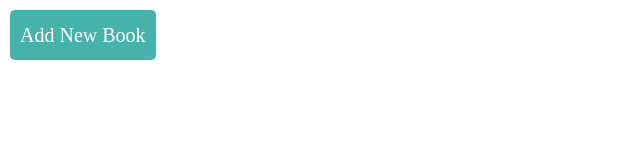
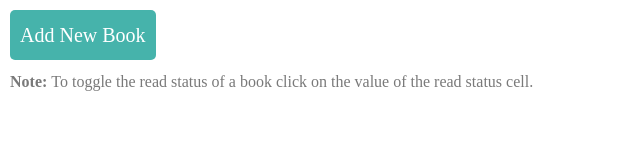
Before and after one commit to DCTips/Library-App, a plain HTML site: page index.html in a window 1280 px wide. Shown: the whole page, without its empty margins (0-640 px from the left). Drawn offline with nearby package versions, Linux system fonts and the light colour scheme.

Commit message:
Update index.html

```diff
--- a/index.html
+++ b/index.html
@@ -33,6 +33,9 @@
                     <button class="addItem" id="addItem">Add Item</button>
                 </form>
             </div>
+            <div class="note">
+                <p><strong>Note: </strong>To toggle the read status of a book click on the value of the read status cell.</p>
+            </div>
         </div>
 <!-- Scripts -->
         <script src="https://code.jquery.com/jquery-3.2.1.slim.min.js" integrity="sha384-KJ3o2DKtIkvYIK3UENzmM7KCkRr/rE9/Qpg6aAZGJwFDMVNA/GpGFF93hXpG5KkN" crossorigin="anonymous"></script>
```
